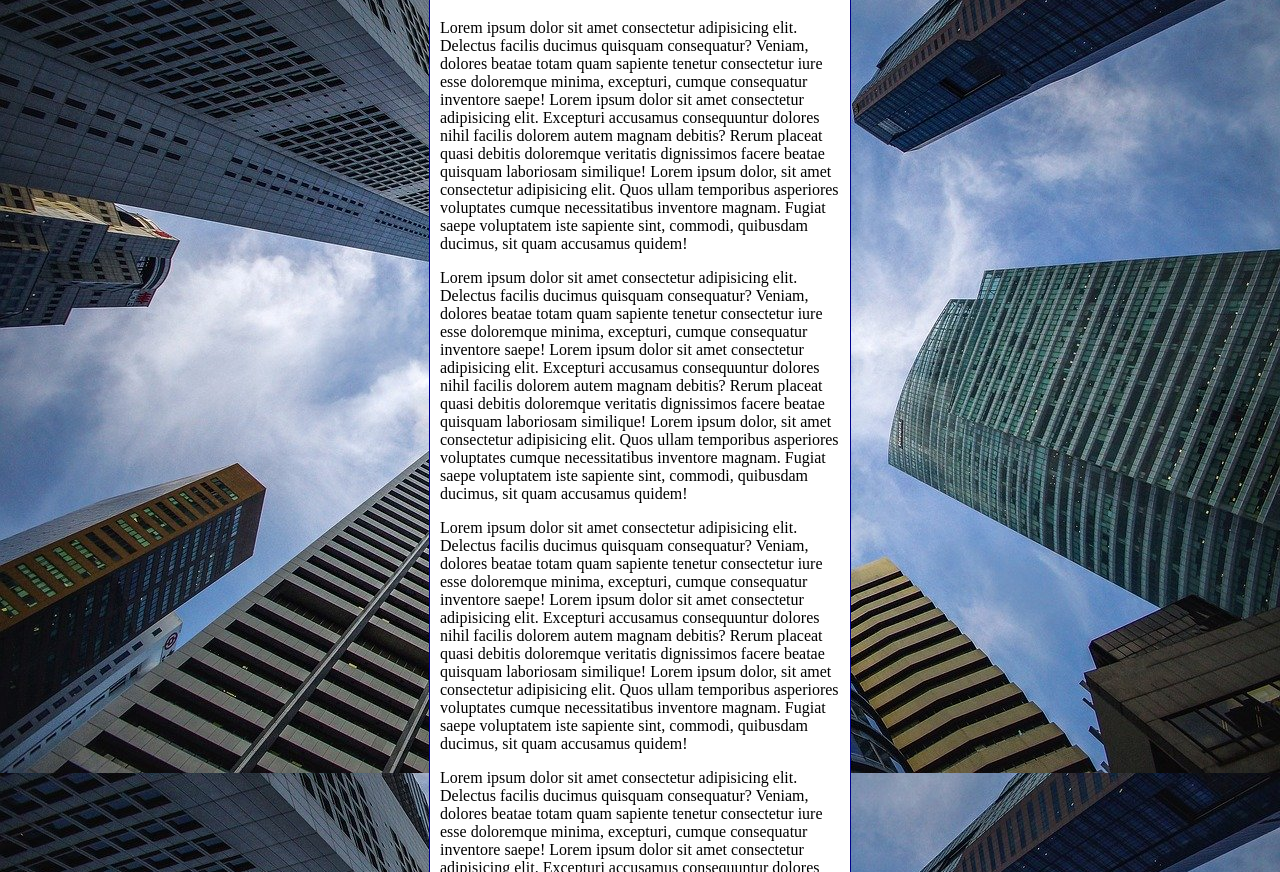
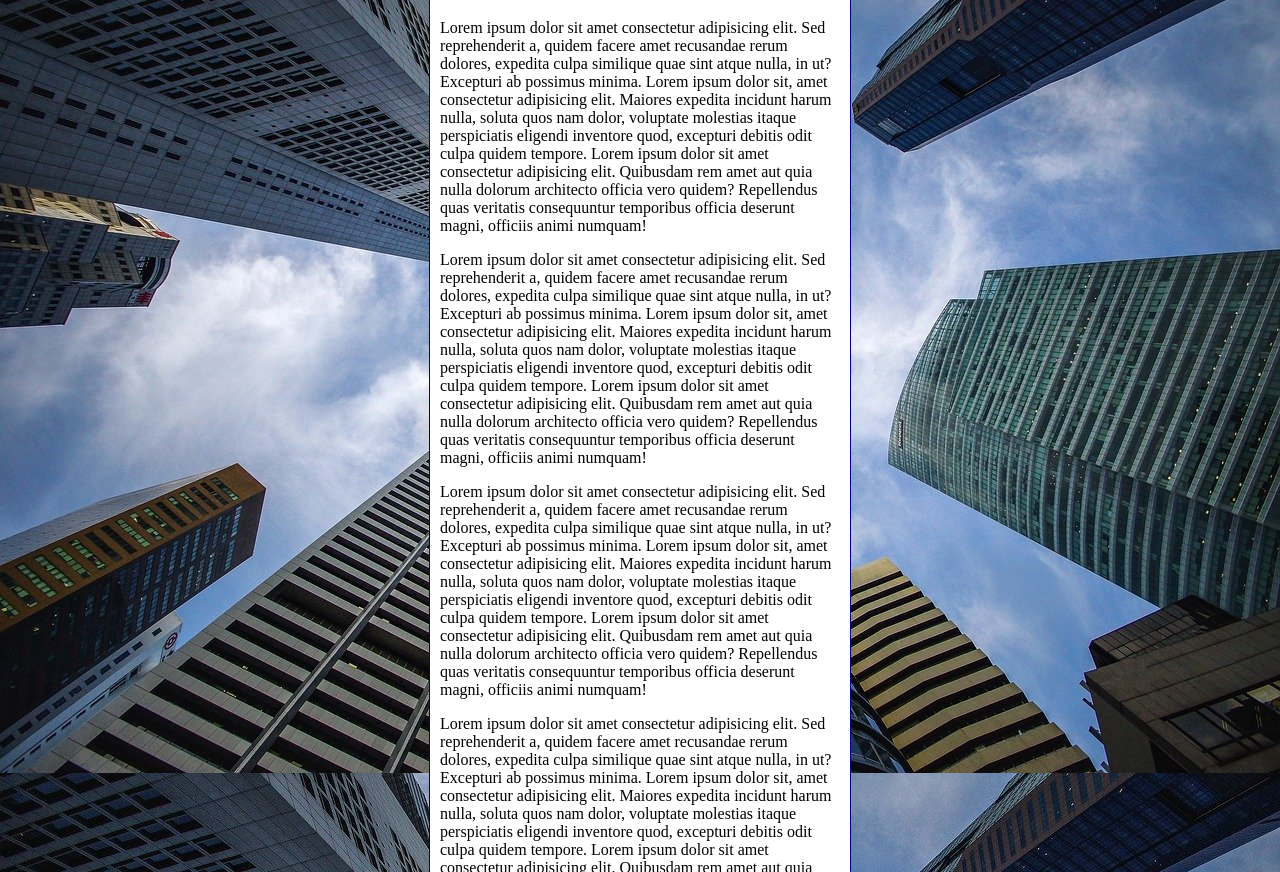
Before and after one commit to alessandro-souza-codes/HTML-e-CSS, a plain HTML site: page Exercicios/ex022/fundo006.html in a window 1280 px wide. Shown: the part 80-952 px from the top of the page. Drawn offline with Linux system fonts and the light colour scheme.

Commit message:
atualizei o ex022

```diff
--- a/Exercicios/ex022/fundo006.html
+++ b/Exercicios/ex022/fundo006.html
@@ -6,20 +6,20 @@
     <title>Fundo fixo de tela</title>
     <style>
         body {
-            height: 100vh;
-            /*background-color: black;
+            height: 100vw;
+            /* background-color: black;
             background-image: url('imagens/wallpaper002.jpg');
             background-position: center center;
             background-repeat: no-repeat;
             background-size: cover;
-            background-attachment: fixed;*/
+            background-attachment: fixed; */
 
-            /* Shorthand - background
+            /*shorhand - background
                 color > image > position > repeat > [size] > attachment
             */
 
-            background: black url('imagens/wallpaper002.jpg') center center no-repeat fixed;
-            background-size: cover;
+            background:black url('imagens/wallpaper002.jpg') center center / cover no-repeat fixed;
+
         }
 
         main {
@@ -35,11 +35,10 @@
 <body>
     <main>
         <h1>Teste de Imagem de Fundo</h1>
-        <p>Lorem ipsum dolor sit amet consectetur adipisicing elit. Delectus facilis ducimus quisquam consequatur? Veniam, dolores beatae totam quam sapiente tenetur consectetur iure esse doloremque minima, excepturi, cumque consequatur inventore saepe! Lorem ipsum dolor sit amet consectetur adipisicing elit. Excepturi accusamus consequuntur dolores nihil facilis dolorem autem magnam debitis? Rerum placeat quasi debitis doloremque veritatis dignissimos facere beatae quisquam laboriosam similique! Lorem ipsum dolor, sit amet consectetur adipisicing elit. Quos ullam temporibus asperiores voluptates cumque necessitatibus inventore magnam. Fugiat saepe voluptatem iste sapiente sint, commodi, quibusdam ducimus, sit quam accusamus quidem!</p>
-        <p>Lorem ipsum dolor sit amet consectetur adipisicing elit. Delectus facilis ducimus quisquam consequatur? Veniam, dolores beatae totam quam sapiente tenetur consectetur iure esse doloremque minima, excepturi, cumque consequatur inventore saepe! Lorem ipsum dolor sit amet consectetur adipisicing elit. Excepturi accusamus consequuntur dolores nihil facilis dolorem autem magnam debitis? Rerum placeat quasi debitis doloremque veritatis dignissimos facere beatae quisquam laboriosam similique! Lorem ipsum dolor, sit amet consectetur adipisicing elit. Quos ullam temporibus asperiores voluptates cumque necessitatibus inventore magnam. Fugiat saepe voluptatem iste sapiente sint, commodi, quibusdam ducimus, sit quam accusamus quidem!</p>
-        <p>Lorem ipsum dolor sit amet consectetur adipisicing elit. Delectus facilis ducimus quisquam consequatur? Veniam, dolores beatae totam quam sapiente tenetur consectetur iure esse doloremque minima, excepturi, cumque consequatur inventore saepe! Lorem ipsum dolor sit amet consectetur adipisicing elit. Excepturi accusamus consequuntur dolores nihil facilis dolorem autem magnam debitis? Rerum placeat quasi debitis doloremque veritatis dignissimos facere beatae quisquam laboriosam similique! Lorem ipsum dolor, sit amet consectetur adipisicing elit. Quos ullam temporibus asperiores voluptates cumque necessitatibus inventore magnam. Fugiat saepe voluptatem iste sapiente sint, commodi, quibusdam ducimus, sit quam accusamus quidem!</p>
-        <p>Lorem ipsum dolor sit amet consectetur adipisicing elit. Delectus facilis ducimus quisquam consequatur? Veniam, dolores beatae totam quam sapiente tenetur consectetur iure esse doloremque minima, excepturi, cumque consequatur inventore saepe! Lorem ipsum dolor sit amet consectetur adipisicing elit. Excepturi accusamus consequuntur dolores nihil facilis dolorem autem magnam debitis? Rerum placeat quasi debitis doloremque veritatis dignissimos facere beatae quisquam laboriosam similique! Lorem ipsum dolor, sit amet consectetur adipisicing elit. Quos ullam temporibus asperiores voluptates cumque necessitatibus inventore magnam. Fugiat saepe voluptatem iste sapiente sint, commodi, quibusdam ducimus, sit quam accusamus quidem!</p>
-        <p>Lorem ipsum dolor sit amet consectetur adipisicing elit. Delectus facilis ducimus quisquam consequatur? Veniam, dolores beatae totam quam sapiente tenetur consectetur iure esse doloremque minima, excepturi, cumque consequatur inventore saepe! Lorem ipsum dolor sit amet consectetur adipisicing elit. Excepturi accusamus consequuntur dolores nihil facilis dolorem autem magnam debitis? Rerum placeat quasi debitis doloremque veritatis dignissimos facere beatae quisquam laboriosam similique! Lorem ipsum dolor, sit amet consectetur adipisicing elit. Quos ullam temporibus asperiores voluptates cumque necessitatibus inventore magnam. Fugiat saepe voluptatem iste sapiente sint, commodi, quibusdam ducimus, sit quam accusamus quidem!</p>
+        <p>Lorem ipsum dolor sit amet consectetur adipisicing elit. Sed reprehenderit a, quidem facere amet recusandae rerum dolores, expedita culpa similique quae sint atque nulla, in ut? Excepturi ab possimus minima. Lorem ipsum dolor sit, amet consectetur adipisicing elit. Maiores expedita incidunt harum nulla, soluta quos nam dolor, voluptate molestias itaque perspiciatis eligendi inventore quod, excepturi debitis odit culpa quidem tempore. Lorem ipsum dolor sit amet consectetur adipisicing elit. Quibusdam rem amet aut quia nulla dolorum architecto officia vero quidem? Repellendus quas veritatis consequuntur temporibus officia deserunt magni, officiis animi numquam!</p>
+        <p>Lorem ipsum dolor sit amet consectetur adipisicing elit. Sed reprehenderit a, quidem facere amet recusandae rerum dolores, expedita culpa similique quae sint atque nulla, in ut? Excepturi ab possimus minima. Lorem ipsum dolor sit, amet consectetur adipisicing elit. Maiores expedita incidunt harum nulla, soluta quos nam dolor, voluptate molestias itaque perspiciatis eligendi inventore quod, excepturi debitis odit culpa quidem tempore. Lorem ipsum dolor sit amet consectetur adipisicing elit. Quibusdam rem amet aut quia nulla dolorum architecto officia vero quidem? Repellendus quas veritatis consequuntur temporibus officia deserunt magni, officiis animi numquam!</p>
+        <p>Lorem ipsum dolor sit amet consectetur adipisicing elit. Sed reprehenderit a, quidem facere amet recusandae rerum dolores, expedita culpa similique quae sint atque nulla, in ut? Excepturi ab possimus minima. Lorem ipsum dolor sit, amet consectetur adipisicing elit. Maiores expedita incidunt harum nulla, soluta quos nam dolor, voluptate molestias itaque perspiciatis eligendi inventore quod, excepturi debitis odit culpa quidem tempore. Lorem ipsum dolor sit amet consectetur adipisicing elit. Quibusdam rem amet aut quia nulla dolorum architecto officia vero quidem? Repellendus quas veritatis consequuntur temporibus officia deserunt magni, officiis animi numquam!</p>
+        <p>Lorem ipsum dolor sit amet consectetur adipisicing elit. Sed reprehenderit a, quidem facere amet recusandae rerum dolores, expedita culpa similique quae sint atque nulla, in ut? Excepturi ab possimus minima. Lorem ipsum dolor sit, amet consectetur adipisicing elit. Maiores expedita incidunt harum nulla, soluta quos nam dolor, voluptate molestias itaque perspiciatis eligendi inventore quod, excepturi debitis odit culpa quidem tempore. Lorem ipsum dolor sit amet consectetur adipisicing elit. Quibusdam rem amet aut quia nulla dolorum architecto officia vero quidem? Repellendus quas veritatis consequuntur temporibus officia deserunt magni, officiis animi numquam!</p>
     </main>
 </body>
 </html>
```
